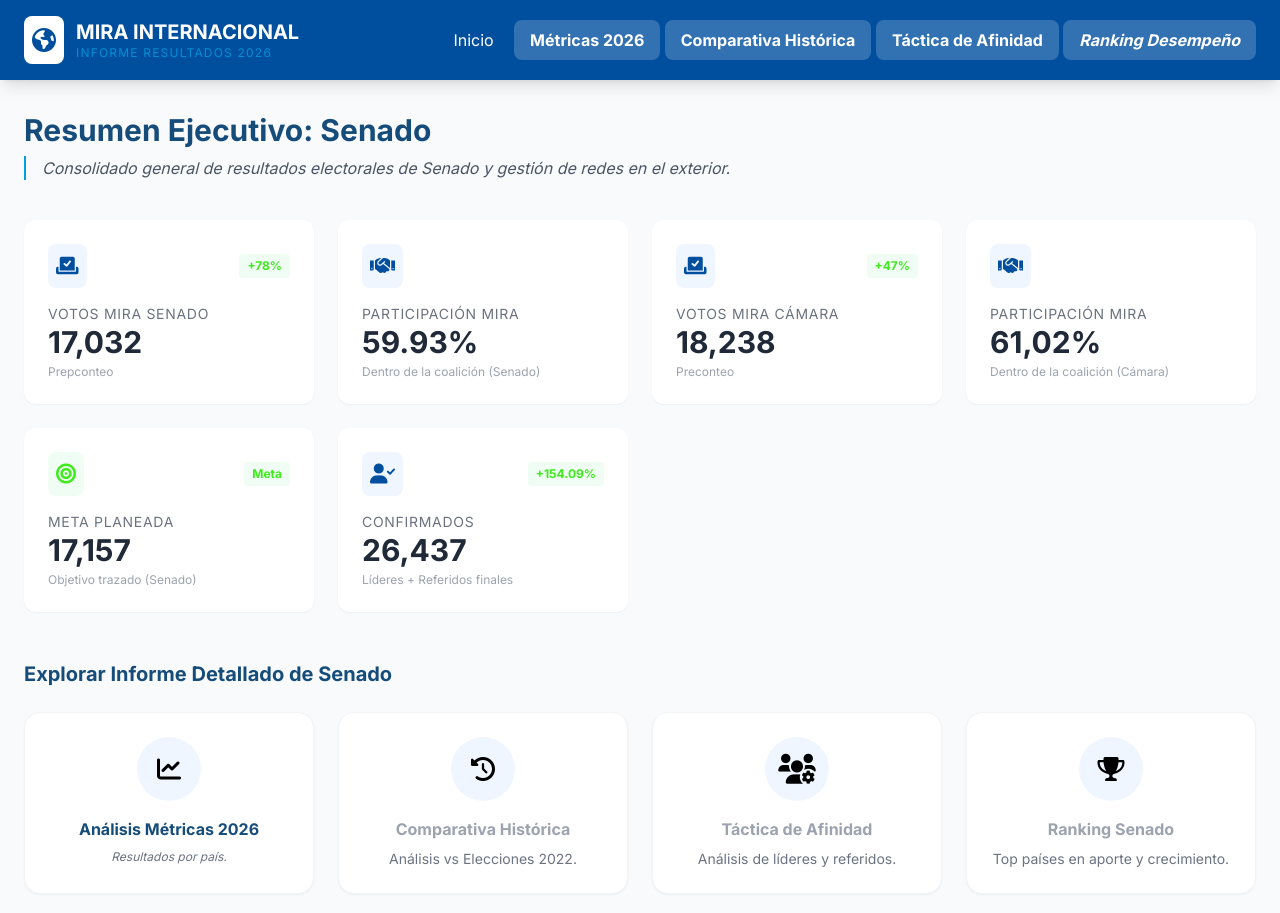
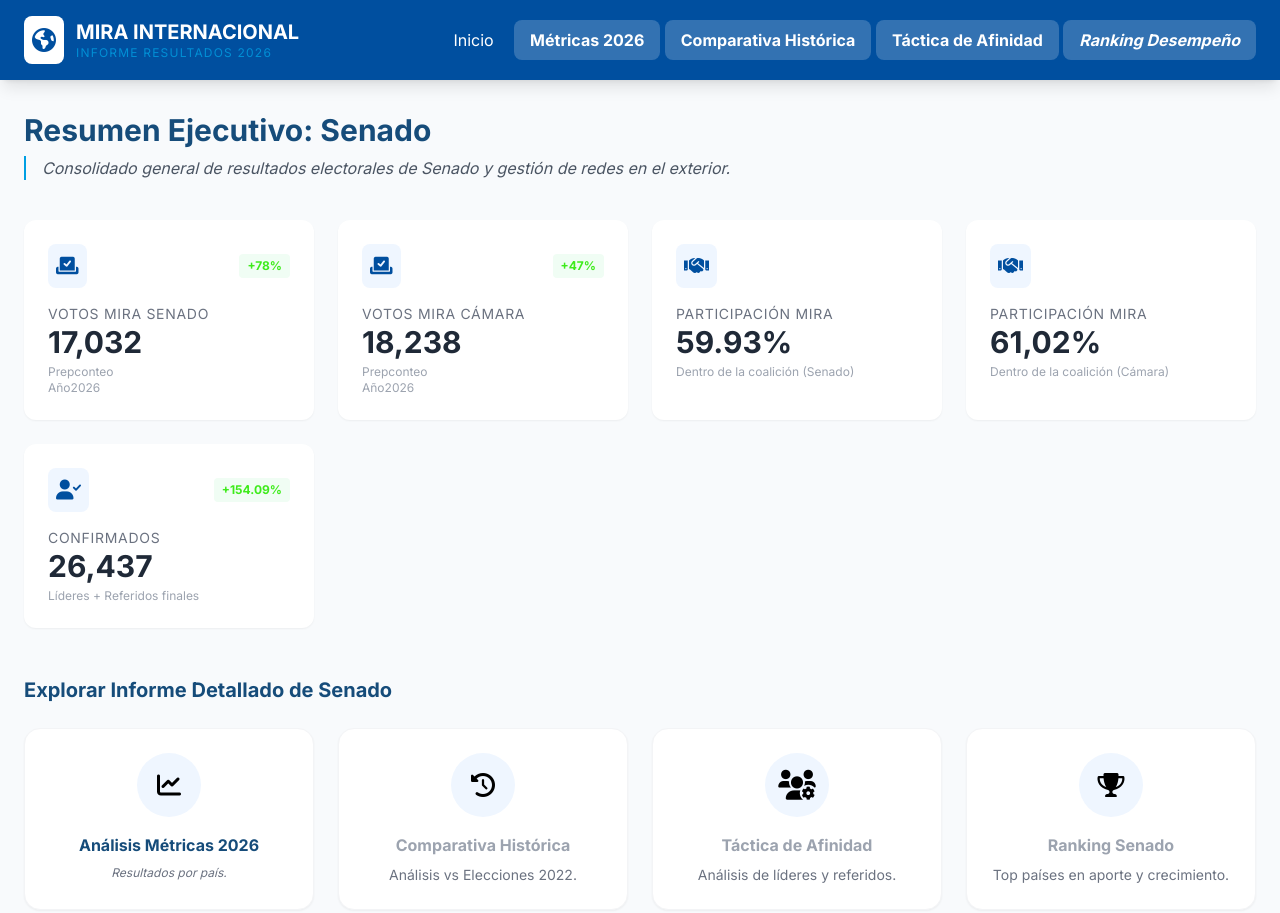
Before and after one commit to dinternacionalpc3/informeResultadoSenado2026, a plain HTML site: page index.html in a window 1280 px wide. Shown: the top 913 px of the page. Drawn offline with nearby package versions, Linux system fonts and the light colour scheme.

Commit message:
Update index.html
delete tarjeta avance táctica de afinidad / corrección tarjetas senado y camara

```diff
--- a/index.html
+++ b/index.html
@@ -76,7 +76,19 @@
                     </div>
                     <h3 class="text-gray-500 text-sm font-medium uppercase tracking-wider">Votos MIRA Senado</h3>
                     <p class="text-3xl font-bold text-gray-800">17,032</p>
-                    <p class="text-xs text-gray-400 mt-1">Prepconteo</p>
+                    <p class="text-xs text-gray-400 mt-1">Prepconteo<Br>Año2026</p>
+                </div>
+
+				<div class="bg-white rounded-xl shadow-sm p-6 stat-card">
+                    <div class="flex items-center justify-between mb-4">
+                        <div class="p-2 bg-blue-50 rounded-lg text-primary">
+                            <i class="fas fa-vote-yea text-xl"></i>
+                        </div>
+                        <span class="text-xs font-bold text-success bg-green-50 px-2 py-1 rounded">+47%</span>
+                    </div>
+                    <h3 class="text-gray-500 text-sm font-medium uppercase tracking-wider">Votos MIRA Cámara</h3>
+                    <p class="text-3xl font-bold text-gray-800">18,238</p>
+                    <p class="text-xs text-gray-400 mt-1">Prepconteo<Br>Año2026</p>
                 </div>
 
                 <div class="bg-white rounded-xl shadow-sm p-6 stat-card">
@@ -90,17 +102,6 @@
                     <p class="text-xs text-gray-400 mt-1">Dentro de la coalición (Senado)</p>
                 </div>
 
-				<div class="bg-white rounded-xl shadow-sm p-6 stat-card">
-                    <div class="flex items-center justify-between mb-4">
-                        <div class="p-2 bg-blue-50 rounded-lg text-primary">
-                            <i class="fas fa-vote-yea text-xl"></i>
-                        </div>
-                        <span class="text-xs font-bold text-success bg-green-50 px-2 py-1 rounded">+47%</span>
-                    </div>
-                    <h3 class="text-gray-500 text-sm font-medium uppercase tracking-wider">Votos MIRA Cámara</h3>
-                    <p class="text-3xl font-bold text-gray-800">18,238</p>
-                    <p class="text-xs text-gray-400 mt-1">Preconteo</p>
-                </div>
 
                 <div class="bg-white rounded-xl shadow-sm p-6 stat-card">
                     <div class="flex items-center justify-between mb-4">
@@ -113,17 +114,6 @@
                     <p class="text-xs text-gray-400 mt-1">Dentro de la coalición (Cámara)</p>
                 </div>
 
-                <div class="bg-white rounded-xl shadow-sm p-6 stat-card-success">
-                    <div class="flex items-center justify-between mb-4">
-                        <div class="p-2 bg-green-50 rounded-lg text-success">
-                            <i class="fas fa-bullseye text-xl"></i>
-                        </div>
-                        <span class="text-xs font-bold text-success bg-green-50 px-2 py-1 rounded">Meta</span>
-                    </div>
-                    <h3 class="text-gray-500 text-sm font-medium uppercase tracking-wider">Meta Planeada</h3>
-                    <p class="text-3xl font-bold text-gray-800">17,157</p>
-                    <p class="text-xs text-gray-400 mt-1">Objetivo trazado (Senado)</p>
-                </div>
 
                 <div class="bg-white rounded-xl shadow-sm p-6 stat-card">
                     <div class="flex items-center justify-between mb-4">
```
